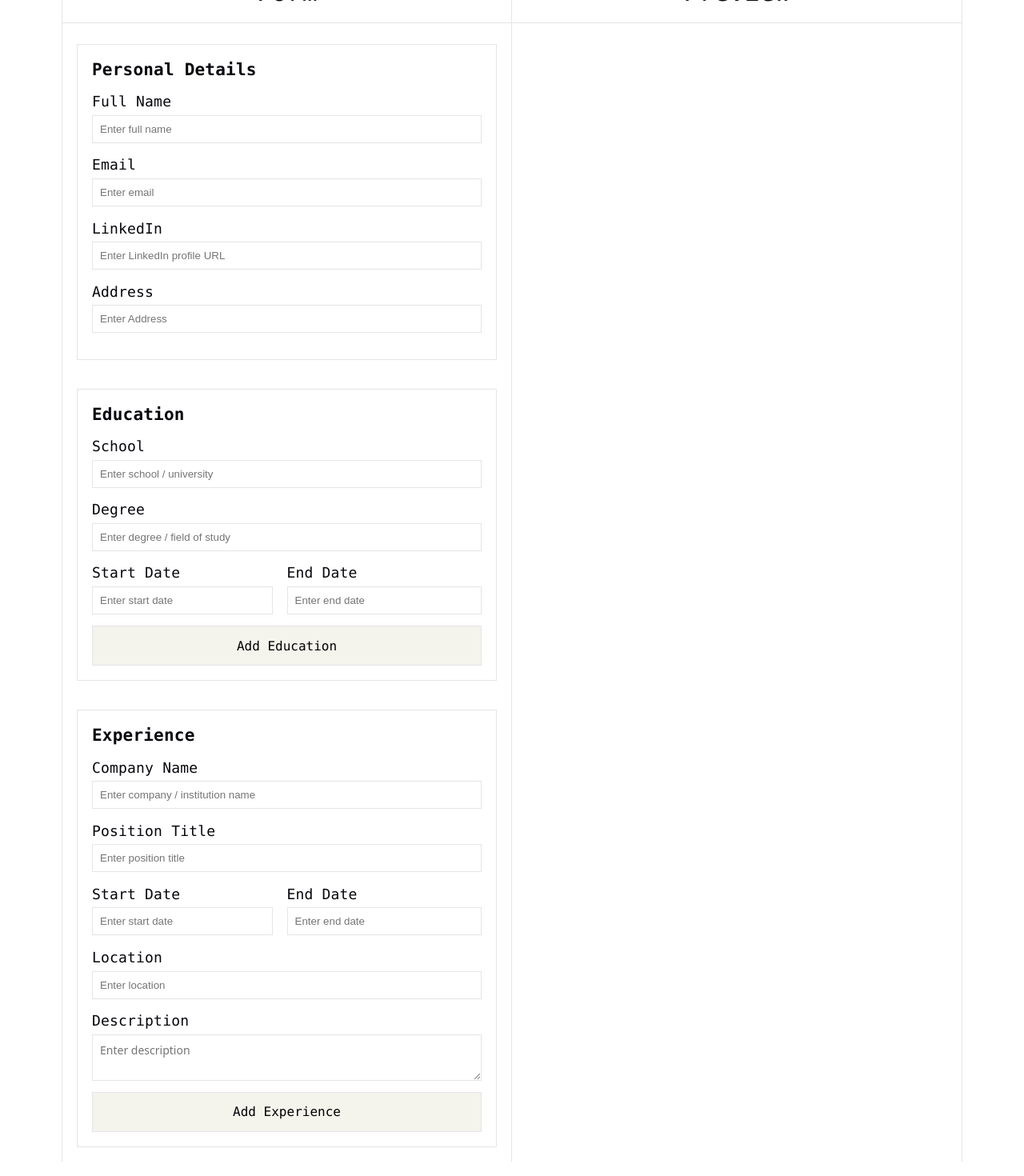
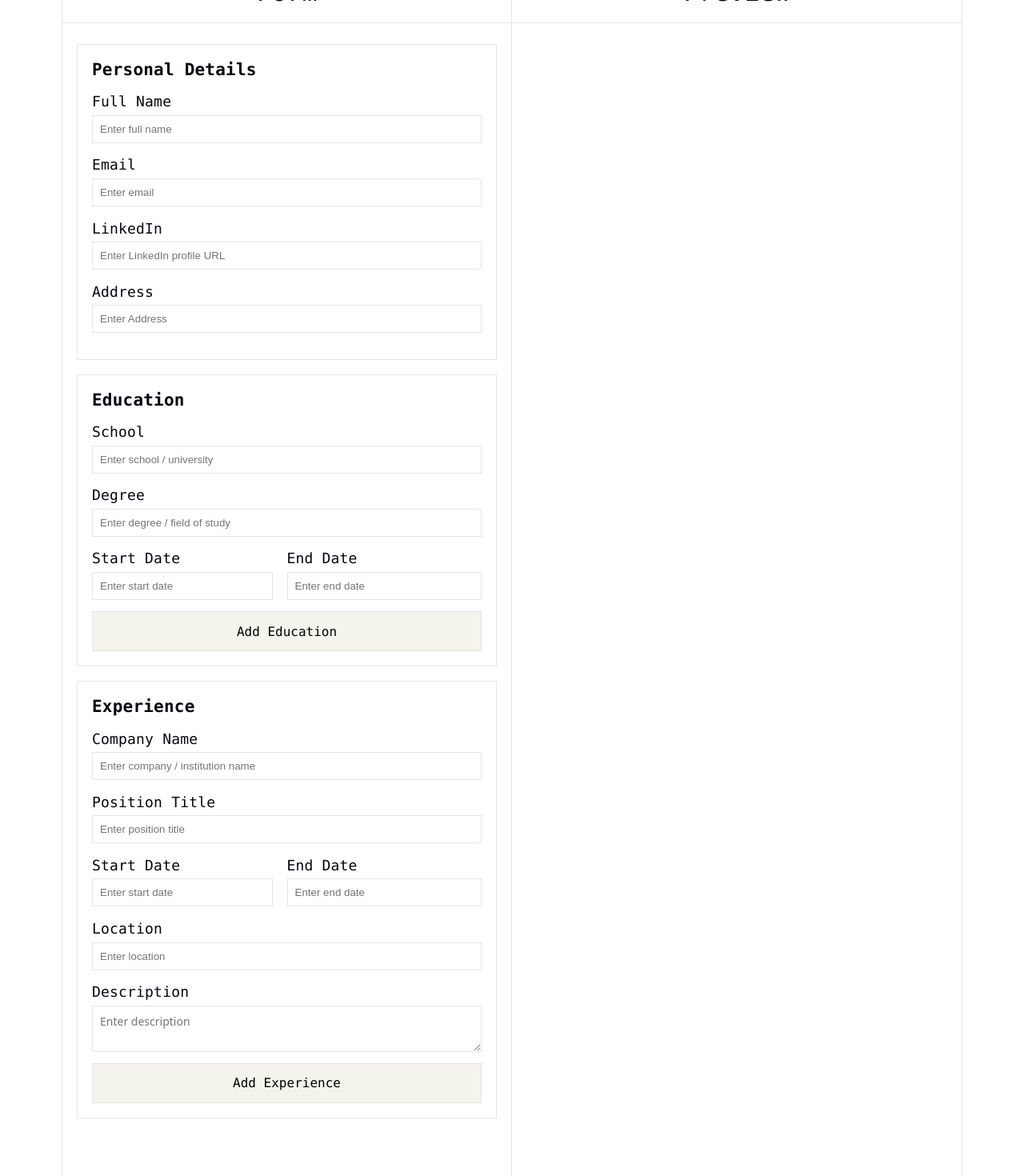
Before and after one commit to nannnmuzaki/cv-application-odin, a React (Vite) app: page / in a window 1280 px wide. Shown: the part 145-1615 px from the top of the page at 80% size. Built offline with nearby package versions, Linux system fonts and the light colour scheme.

Commit message:
restructure components

```diff
--- /dev/null
+++ b/src/components/Form/EducationSection/EducationSection.jsx
@@ -0,0 +1,27 @@
+export function EducationSection() {
+  return (
+    <section className="input-group education-section">
+      <h3>Education</h3>
+      <label htmlFor="school">School</label>
+      <input type="text" id="school" name="school" placeholder="Enter school / university" />
+      <label htmlFor="degree">Degree</label>
+      <input type="text" id="degree" name="degree" placeholder="Enter degree / field of study" />
+      <div className="date-container">
+        <div>
+          <label htmlFor="start-date">Start Date</label>
+          <input
+            type="text"
+            id="edu-start-date"
+            name="edu-start-date"
+            placeholder="Enter start date"
+          />
+        </div>
+        <div>
+          <label htmlFor="edu-end-date">End Date</label>
+          <input type="text" id="edu-end-date" name="edu-end-date" placeholder="Enter end date" />
+        </div>
+      </div>
+      <button type="button">Add Education</button>
+    </section>
+  );
+}
--- /dev/null
+++ b/src/components/Form/ExperienceSection/ExperienceForm.jsx
@@ -0,0 +1,48 @@
+import "./ExperienceSection.css";
+
+export function ExperienceSection() {
+  return (
+    <section className="input-group experience-section">
+      <h3>Experience</h3>
+      <label htmlFor="company-name">Company Name</label>
+      <input
+        type="text"
+        id="company-name"
+        name="company-name"
+        placeholder="Enter company / institution name"
+      />
+      <label htmlFor="position-title">Position Title</label>
+      <input
+        type="text"
+        id="position-title"
+        name="position title"
+        placeholder="Enter position title"
+      />
+      <div className="date-container">
+        <div>
+          <label htmlFor="exp-start-date">Start Date</label>
+          <input
+            type="text"
+            id="exp-start-date"
+            name="exp-start-date"
+            placeholder="Enter start date"
+          />
+        </div>
+        <div>
+          <label htmlFor="exp-end-date">End Date</label>
+          <input type="text" id="exp-end-date" name="exp-end-date" placeholder="Enter end date" />
+        </div>
+      </div>
+      <label htmlFor="company-location">Location</label>
+      <input
+        type="text"
+        id="company-location"
+        name="company-location"
+        placeholder="Enter location"
+      />
+      <label htmlFor="exp-description">Description</label>
+      <textarea id="exp-description" name="exp-description" placeholder="Enter description" />
+      <button type="button">Add Experience</button>
+    </section>
+  );
+}
--- /dev/null
+++ b/src/components/Form/ExperienceSection/ExperienceSection.css
@@ -0,0 +1,3 @@
+.input-group.experience-section {
+  margin-bottom: 4rem;
+}
--- a/src/components/Form/Form.css
+++ b/src/components/Form/Form.css
@@ -18,6 +18,11 @@
   margin: 1rem;
   padding: 1rem;
   border: 1px solid var(--border);
+}
+
+.input-group {
+  display: flex;
+  flex-direction: column;
 }
 
 .cv-form h3 {
--- a/src/components/Form/Form.jsx
+++ b/src/components/Form/Form.jsx
@@ -1,85 +1,17 @@
+import { EducationSection } from "./EducationSection/EducationSection";
+import { ExperienceSection } from "./ExperienceSection/ExperienceForm";
+import { PersonalDetailsSection } from "./PersonalDetailsSection/PersonalDetailsSection";
 import "./Form.css";
 
 export function Form() {
   return (
     <section className="cv-form">
       <h2>Form</h2>
-      <section className="input-group">
-        <h3>Personal Details</h3>
-        <label htmlFor="full-name">Full Name</label>
-        <input type="text" id="full-name" name="full-name" placeholder="Enter full name" />
-        <label htmlFor="email">Email</label>
-        <input type="email" id="email" name="email" placeholder="Enter email" />
-        <label htmlFor="linkedin">LinkedIn</label>
-        <input type="text" id="linkedin" name="linkedin" placeholder="Enter LinkedIn profile URL" />
-        <label htmlFor="address">Address</label>
-        <input type="text" id="address" name="address" placeholder="Enter Address" />
-      </section>
-      <section className="input-group">
-        <h3>Education</h3>
-        <label htmlFor="school">School</label>
-        <input type="text" id="school" name="school" placeholder="Enter school / university" />
-        <label htmlFor="degree">Degree</label>
-        <input type="text" id="degree" name="degree" placeholder="Enter degree / field of study" />
-        <div className="date-container">
-          <div>
-            <label htmlFor="start-date">Start Date</label>
-            <input
-              type="text"
-              id="edu-start-date"
-              name="edu-start-date"
-              placeholder="Enter start date"
-            />
-          </div>
-          <div>
-            <label htmlFor="edu-end-date">End Date</label>
-            <input type="text" id="edu-end-date" name="edu-end-date" placeholder="Enter end date" />
-          </div>
-        </div>
-        <button type="button">Add Education</button>
-      </section>
-      <section className="input-group">
-        <h3>Experience</h3>
-        <label htmlFor="company-name">Company Name</label>
-        <input
-          type="text"
-          id="company-name"
-          name="company-name"
-          placeholder="Enter company / institution name"
-        />
-        <label htmlFor="position-title">Position Title</label>
-        <input
-          type="text"
-          id="position-title"
-          name="position title"
-          placeholder="Enter position title"
-        />
-        <div className="date-container">
-          <div>
-            <label htmlFor="exp-start-date">Start Date</label>
-            <input
-              type="text"
-              id="exp-start-date"
-              name="exp-start-date"
-              placeholder="Enter start date"
-            />
-          </div>
-          <div>
-            <label htmlFor="end-date">End Date</label>
-            <input type="text" id="exp-end-date" name="exp-end-date" placeholder="Enter end date" />
-          </div>
-        </div>
-        <label htmlFor="company-location">Location</label>
-        <input
-          type="text"
-          id="company-location"
-          name="company-location"
-          placeholder="Enter location"
-        />
-        <label htmlFor="exp-description">Description</label>
-        <textarea id="exp-description" name="exp-description" placeholder="Enter description" />
-        <button type="button">Add Experience</button>
-      </section>
+      <form>
+        <PersonalDetailsSection />
+        <EducationSection />
+        <ExperienceSection />
+      </form>
     </section>
   );
 }
--- /dev/null
+++ b/src/components/Form/PersonalDetailsSection/PersonalDetailsSection.jsx
@@ -0,0 +1,17 @@
+import "./PersonalDetailsSection.css";
+
+export function PersonalDetailsSection() {
+  return (
+    <section className="input-group personal-details-form">
+      <h3>Personal Details</h3>
+      <label htmlFor="full-name">Full Name</label>
+      <input type="text" id="full-name" name="full-name" placeholder="Enter full name" />
+      <label htmlFor="email">Email</label>
+      <input type="email" id="email" name="email" placeholder="Enter email" />
+      <label htmlFor="linkedin">LinkedIn</label>
+      <input type="text" id="linkedin" name="linkedin" placeholder="Enter LinkedIn profile URL" />
+      <label htmlFor="address">Address</label>
+      <input type="text" id="address" name="address" placeholder="Enter Address" />
+    </section>
+  );
+}
```
Also changed, not shown: src/components/Form/EducationSection/EducationSection.css (added), src/components/Form/PersonalDetailsSection/PersonalDetailsSection.css (added).
